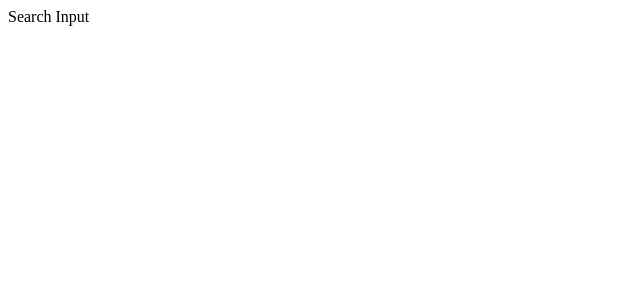
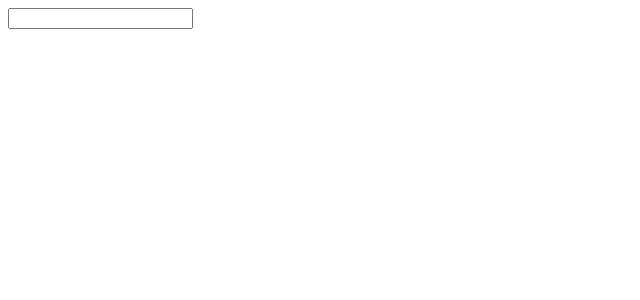
Before and after one commit to david-ewan-campbell/React-Image-List-App, a React (Create React App) app: page / in a window 1280 px wide. Shown: the top 300 px of the page, without its empty margins (0-640 px from the left). Built offline with nearby package versions, Linux system fonts and the light colour scheme.

Commit message:
Form added to SearchInput div to take user Input

```diff
--- a/src/components/SearchInput.js
+++ b/src/components/SearchInput.js
@@ -4,7 +4,9 @@ class SearchInput extends React.Component {
   render() {
     return (
       <div>
-        Search Input
+        <form action="">
+          <input type="text"/>
+        </form>
       </div>
     )
   }
```
